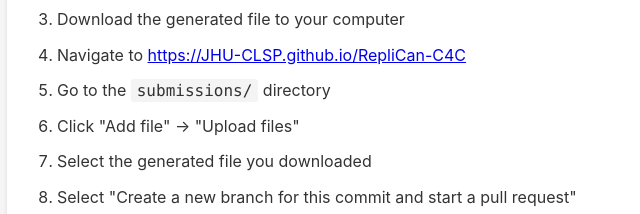
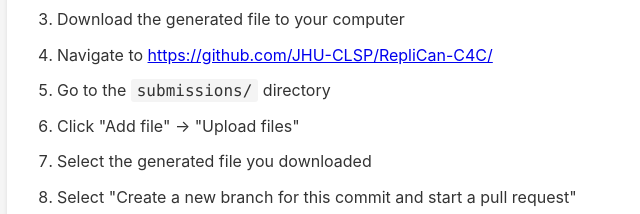
Before and after one commit to Grenzlinie/RepliCan-C4C, a plain HTML site: page docs/index.html in a window 1280 px wide. Shown: the part 3344-3558 px from the top of the page, 203-843 px from the left. Drawn offline with Linux system fonts and the light colour scheme.

Commit message:
Update link

```diff
--- a/docs/index.html
+++ b/docs/index.html
@@ -162,7 +162,7 @@
                 <li>Fill out the form above with your paper's information</li>
                 <li>Click "Generate File" to create a JSON or YAML file</li>
                 <li>Download the generated file to your computer</li>
-                <li>Navigate to <a href="https://JHU-CLSP.github.io/RepliCan-C4C" target="_blank">https://JHU-CLSP.github.io/RepliCan-C4C</a></li>
+                <li>Navigate to <a href="https://github.com/JHU-CLSP/RepliCan-C4C/" target="_blank">https://github.com/JHU-CLSP/RepliCan-C4C/</a></li>
                 <li>Go to the <code>submissions/</code> directory</li>
                 <li>Click "Add file" → "Upload files"</li>
                 <li>Select the generated file you downloaded</li>
```
